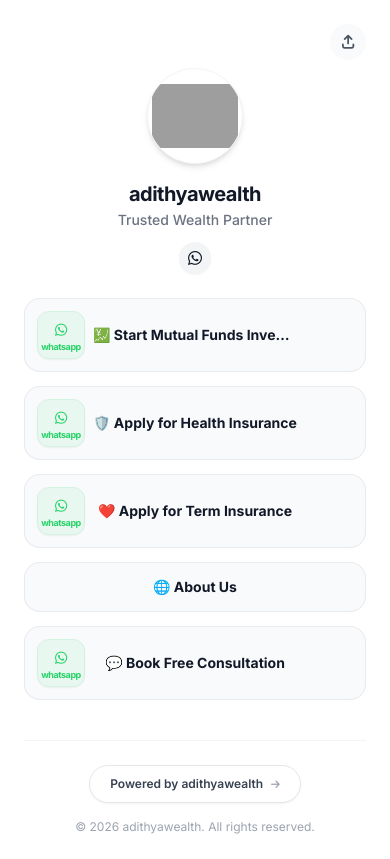
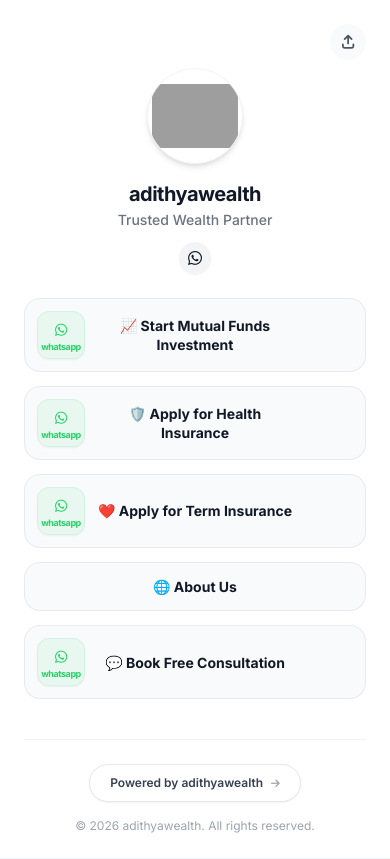
Before and after one commit to adithyanarisipilli/adithyawealth, a plain HTML site: page index.html in a window 390 px wide. Drawn offline with nearby package versions, Linux system fonts and the light colour scheme; grey boxes are pictures that could not be loaded.

Commit message:
Update index.html

```diff
--- a/index.html
+++ b/index.html
@@ -74,57 +74,57 @@
             <div class="space-y-3.5 w-full">
 
                 <!-- 1. Start Mutual Funds Investment -->
-                <a href="https://wa.me/919494471548?text=Hi%20Adithya%2C%0A%0AI%20would%20like%20to%20start%20investing%20in%20Mutual%20Funds.%0A%0AStart%20Onboarding%3A%20%0Ahttps%3A%2F%2Fmweb.assetplus.in%2Fclient_onboarding%2F%3Fadvisor%3D6a018efe67d2444615dec026%0A%0ABefore%20we%20begin%2C%20I'll%20keep%20the%20following%20details%20and%20documents%20ready%20and%20share%20them%20here%3A%0A%0A-%20PAN%20Card%20Number%0A-%20Name%20%28as%20per%20PAN%29%0A-%20Mobile%20Number%0A-%20Email%20ID%0A-%20Aadhaar%20Card%0A-%20Bank%20Account%20Details%0A-%20Nominee%20Aadhaar%20Card%0A-%20DigiLocker%20%28if%20available%29%0A%0AOnce%20these%20are%20shared%2C%20we%20can%20complete%20the%20investment%20process%20smoothly." target="_blank" class="link-card grid grid-cols-[auto_1fr_auto] items-center p-3 bg-gray-50 hover:bg-white border border-gray-200/80 rounded-2xl group w-full">
+                <a href="https://wa.me/919494471548?text=Hi%20Adithya%2C%0A%0AI%20would%20like%20to%20start%20investing%20in%20Mutual%20Funds.%0A%0AStart%20Onboarding%3A%20%0Ahttps%3A%2F%2Fmweb.assetplus.in%2Fclient_onboarding%2F%3Fadvisor%3D6a018efe67d2444615dec026%0A%0ABefore%20we%20begin%2C%20I'll%20keep%20the%20following%20details%20and%20documents%20ready%20and%20share%20them%20here%3A%0A%0A-%20PAN%20Card%20Number%0A-%20Name%20%28as%20per%20PAN%29%0A-%20Mobile%20Number%0A-%20Email%20ID%0A-%20Aadhaar%20Card%0A-%20Bank%20Account%20Details%0A-%20Nominee%20Aadhaar%20Card%0A-%20DigiLocker%20%28if%20available%29%0A%0AOnce%20these%20are%20shared%2C%20we%20can%20complete%20the%20investment%20process%20smoothly." target="_blank" class="link-card flex items-center p-3 bg-gray-50 hover:bg-white border border-gray-200/80 rounded-2xl group w-full">
                     <div class="w-12 h-12 rounded-xl bg-[#e8f8f0] border border-[#d1f4e0] flex flex-col items-center justify-center text-[#25D366] shrink-0 shadow-sm">
                         <i class="fa-brands fa-whatsapp text-sm"></i>
                         <span class="text-[9px] font-bold tracking-tighter lowercase leading-none mt-0.5">whatsapp</span>
                     </div>
-                    <span class="text-center text-sm font-bold text-gray-900 px-2 whitespace-nowrap overflow-hidden text-ellipsis">
-                        💹 Start Mutual Funds Investment
+                    <span class="flex-1 text-center text-sm font-bold text-gray-900 px-3 leading-snug">
+                        📈 Start Mutual Funds Investment
                     </span>
                     <div class="w-12"></div>
                 </a>
 
                 <!-- 2. Apply for Health Insurance -->
-                <a href="https://wa.me/919494471548?text=Hi%20Adithya%2C%0A%0AI%20would%20like%20to%20apply%20for%20Health%20Insurance.%0A%0AFirst%20Complete%20KYC%20here%3A%20%0Ahttps%3A%2F%2Fpehchaan.hdfcergo.com%2F%0A%0ABefore%20we%20begin%20the%20application%20process%2C%20I'll%20keep%20the%20following%20details%20and%20documents%20ready%20and%20share%20them%20here%3A%0A%0A-%20Aadhaar%20Card%0A-%20PAN%20Card%0A-%20Bank%20Account%20Details%20%28Account%20Number%2C%20IFSC%20Code%2C%20Branch%20Name%29%0A-%20Mobile%20Number%0A-%20Email%20ID%0A-%20Correspondence%20Address%0A-%20Occupation%20%28Salaried%20or%20Self-Employed%29%0A-%20Approximate%20Annual%20Income%0A-%20Height%20and%20Weight%0A-%20Nominee%20Name%2C%20Relationship%20and%20Date%20of%20Birth" target="_blank" class="link-card grid grid-cols-[auto_1fr_auto] items-center p-3 bg-gray-50 hover:bg-white border border-gray-200/80 rounded-2xl group w-full">
+                <a href="https://wa.me/919494471548?text=Hi%20Adithya%2C%0A%0AI%20would%20like%20to%20apply%20for%20Health%20Insurance.%0A%0AFirst%20Complete%20KYC%20here%3A%20%0Ahttps%3A%2F%2Fpehchaan.hdfcergo.com%2F%0A%0ABefore%20we%20begin%20the%20application%20process%2C%20I'll%20keep%20the%20following%20details%20and%20documents%20ready%20and%20share%20them%20here%3A%0A%0A-%20Aadhaar%20Card%0A-%20PAN%20Card%0A-%20Bank%20Account%20Details%20%28Account%20Number%2C%20IFSC%20Code%2C%20Branch%20Name%29%0A-%20Mobile%20Number%0A-%20Email%20ID%0A-%20Correspondence%20Address%0A-%20Occupation%20%28Salaried%20or%20Self-Employed%29%0A-%20Approximate%20Annual%20Income%0A-%20Height%20and%20Weight%0A-%20Nominee%20Name%2C%20Relationship%20and%20Date%20of%20Birth" target="_blank" class="link-card flex items-center p-3 bg-gray-50 hover:bg-white border border-gray-200/80 rounded-2xl group w-full">
                     <div class="w-12 h-12 rounded-xl bg-[#e8f8f0] border border-[#d1f4e0] flex flex-col items-center justify-center text-[#25D366] shrink-0 shadow-sm">
                         <i class="fa-brands fa-whatsapp text-sm"></i>
                         <span class="text-[9px] font-bold tracking-tighter lowercase leading-none mt-0.5">whatsapp</span>
                     </div>
-                    <span class="text-center text-sm font-bold text-gray-900 px-2 whitespace-nowrap overflow-hidden text-ellipsis">
+                    <span class="flex-1 text-center text-sm font-bold text-gray-900 px-3 leading-snug">
                         🛡️ Apply for Health Insurance
                     </span>
                     <div class="w-12"></div>
                 </a>
 
                 <!-- 3. Apply for Term Insurance -->
-                <a href="https://wa.me/919494471548?text=Hi%20Adithya%2C%0A%0A-%20Mobile%20Number%20%26%20Email%20ID%0A-%20Place%20of%20Birth%0A-%20Identification%20Mark%20%28Mole%29%0A-%20Highest%20Qualification%0A-%20Mother's%20Name%0A-%20Smoking%20Status%20%28Smoker%20or%20Non-Smoker%29%0A-%20Marital%20Status%0A-%20Height%20%26%20Weight%0A-%20Nearest%20Landmark%0A-%20Nominee%20Name%20%26%20DOB%0A-%20Company%20Name%2C%20Designation%20and%20Address%0A-%20Annual%20Income%0A-%20Existing%20Life%20Insurance%20Coverage%20%28if%20any%29%0A-%20Current%20Health%20Issues%20%26%20Parents%20Health%20History%20%20%28BP%2C%20Diabetes%2C%20Heart%20Problems%2C%20etc.%29%0A%0ARequired%20Documents%0A%0A-%20PAN%20%26%20Aadhaar%0A-%20Cancelled%20Cheque%20%28or%20Passbook%29%0A-%20Last%203%20Months%20Salary%20Slips" target="_blank" class="link-card grid grid-cols-[auto_1fr_auto] items-center p-3 bg-gray-50 hover:bg-white border border-gray-200/80 rounded-2xl group w-full">
+                <a href="https://wa.me/919494471548?text=Hi%20Adithya%2C%0A%0A-%20Mobile%20Number%20%26%20Email%20ID%0A-%20Place%20of%20Birth%0A-%20Identification%20Mark%20%28Mole%29%0A-%20Highest%20Qualification%0A-%20Mother's%20Name%0A-%20Smoking%20Status%20%28Smoker%20or%20Non-Smoker%29%0A-%20Marital%20Status%0A-%20Height%20%26%20Weight%0A-%20Nearest%20Landmark%0A-%20Nominee%20Name%20%26%20DOB%0A-%20Company%20Name%2C%20Designation%20and%20Address%0A-%20Annual%20Income%0A-%20Existing%20Life%20Insurance%20Coverage%20%28if%20any%29%0A-%20Current%20Health%20Issues%20%26%20Parents%20Health%20History%20%20%28BP%2C%20Diabetes%2C%20Heart%20Problems%2C%20etc.%29%0A%0ARequired%20Documents%0A%0A-%20PAN%20%26%20Aadhaar%0A-%20Cancelled%20Cheque%20%28or%20Passbook%29%0A-%20Last%203%20Months%20Salary%20Slips" target="_blank" class="link-card flex items-center p-3 bg-gray-50 hover:bg-white border border-gray-200/80 rounded-2xl group w-full">
                     <div class="w-12 h-12 rounded-xl bg-[#e8f8f0] border border-[#d1f4e0] flex flex-col items-center justify-center text-[#25D366] shrink-0 shadow-sm">
                         <i class="fa-brands fa-whatsapp text-sm"></i>
                         <span class="text-[9px] font-bold tracking-tighter lowercase leading-none mt-0.5">whatsapp</span>
                     </div>
-                    <span class="text-center text-sm font-bold text-gray-900 px-2 whitespace-nowrap overflow-hidden text-ellipsis">
+                    <span class="flex-1 text-center text-sm font-bold text-gray-900 px-3 leading-snug">
                         ❤️ Apply for Term Insurance
                     </span>
                     <div class="w-12"></div>
                 </a>
 
                 <!-- 4. About Us -->
-                <a href="http://adithyawealth-mfd.odoo.com/" target="_blank" class="link-card grid grid-cols-[auto_1fr_auto] items-center p-3.5 bg-gray-50 hover:bg-white border border-gray-200/80 rounded-2xl group w-full">
+                <a href="http://adithyawealth-mfd.odoo.com/" target="_blank" class="link-card flex items-center p-3.5 bg-gray-50 hover:bg-white border border-gray-200/80 rounded-2xl group w-full">
                     <div class="w-9"></div>
-                    <span class="text-center text-sm font-bold text-gray-900 px-2 whitespace-nowrap overflow-hidden text-ellipsis">
+                    <span class="flex-1 text-center text-sm font-bold text-gray-900 px-3 leading-snug">
                         🌐 About Us
                     </span>
                     <div class="w-9"></div>
                 </a>
 
                 <!-- 5. Book Free Consultation -->
-                <a href="https://wa.me/919494471548?text=Hi%20Adithya,%20I%20found%20your%20website%20and%20would%20like%20a%20free%20financial%20consultation." target="_blank" class="link-card grid grid-cols-[auto_1fr_auto] items-center p-3 bg-gray-50 hover:bg-white border border-gray-200/80 rounded-2xl group w-full">
+                <a href="https://wa.me/919494471548?text=Hi%20Adithya,%20I%20found%20your%20website%20and%20would%20like%20a%20free%20financial%20consultation." target="_blank" class="link-card flex items-center p-3 bg-gray-50 hover:bg-white border border-gray-200/80 rounded-2xl group w-full">
                     <div class="w-12 h-12 rounded-xl bg-[#e8f8f0] border border-[#d1f4e0] flex flex-col items-center justify-center text-[#25D366] shrink-0 shadow-sm">
                         <i class="fa-brands fa-whatsapp text-sm"></i>
                         <span class="text-[9px] font-bold tracking-tighter lowercase leading-none mt-0.5">whatsapp</span>
                     </div>
-                    <span class="text-center text-sm font-bold text-gray-900 px-2 whitespace-nowrap overflow-hidden text-ellipsis">
+                    <span class="flex-1 text-center text-sm font-bold text-gray-900 px-3 leading-snug">
                         💬 Book Free Consultation
                     </span>
                     <div class="w-12"></div>
```
